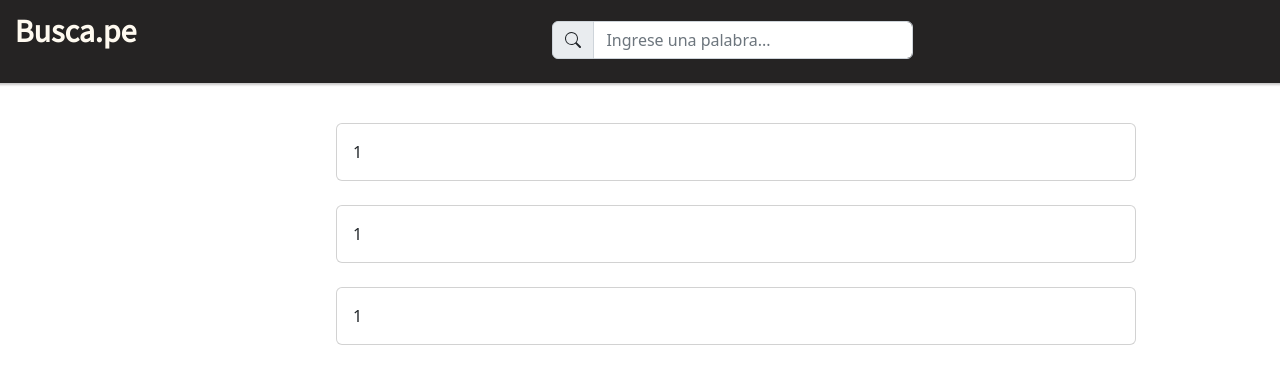
After one commit to sharon1160/buscape, a Flask app: page /results/1 in a window 1280 px wide. The commit adds this page. Shown: the top 384 px of the page. Run offline with Flask 2, Linux system fonts and the light colour scheme.

Commit message:
add results

```diff
--- a/app.py
+++ b/app.py
@@ -7,5 +7,15 @@ app.config["DEBUG"] = True
 def home():
   return render_template('index.html')
 
+@app.route("/search", methods=['POST'])
+def search():
+  word = request.form['word-input']
+  return results(word)
+
+@app.route("/results/<word>")
+def results(word):
+  list_results = [word, word, word]
+  return render_template('results.html', list_results = list_results)
+
 if __name__ == "__main__":
   app.run()
--- a/static/css/index.css
+++ b/static/css/index.css
@@ -20,7 +20,7 @@
 }
 
 #word-input-form {
-  margin-left: 28rem;
+  margin-left: 26rem;
   margin-top: 1.7rem;
   padding-bottom: 1.4rem;
 }
--- a/templates/index.html
+++ b/templates/index.html
@@ -19,16 +19,20 @@
         <h1 id="logo">Busca.pe</h1>
       </div>
       <div id="word-input-form">
-        <form action="">
+        <form action="{{ url_for('search') }}" method="post">
           <div class="input-group flex-nowrap">
             <span class="input-group-text" id="addon-wrapping"><svg xmlns="http://www.w3.org/2000/svg" width="16" height="16" fill="currentColor" class="bi bi-search" viewBox="0 0 16 16">
               <path d="M11.742 10.344a6.5 6.5 0 1 0-1.397 1.398h-.001c.03.04.062.078.098.115l3.85 3.85a1 1 0 0 0 1.415-1.414l-3.85-3.85a1.007 1.007 0 0 0-.115-.1zM12 6.5a5.5 5.5 0 1 1-11 0 5.5 5.5 0 0 1 11 0z"/>
             </svg></span>
-            <input style="width: 20rem" type="text" class="form-control" placeholder="Ingrese una palabra..." aria-label="Word" aria-describedby="addon-wrapping">
+            <input name="word-input" style="width: 20rem" type="text" class="form-control" placeholder="Ingrese una palabra..." aria-label="Word" aria-describedby="addon-wrapping">
           </div>
         </form>
       </div>
   </div>
 
+  <div class="my-5" style="margin-left: 18rem;">
+    {% block content %}
+    {% endblock %}
+  </div>
 </body>
 </html>
--- /dev/null
+++ b/templates/results.html
@@ -0,0 +1,11 @@
+{% extends 'index.html' %}
+
+{% block content %}
+  {% for item in list_results %}
+    <div class="card mx-5 my-4" style="width: 50rem;">
+      <div class="card-body">
+        {{item}}
+      </div>
+    </div>
+  {% endfor %}
+{% endblock %}
```
